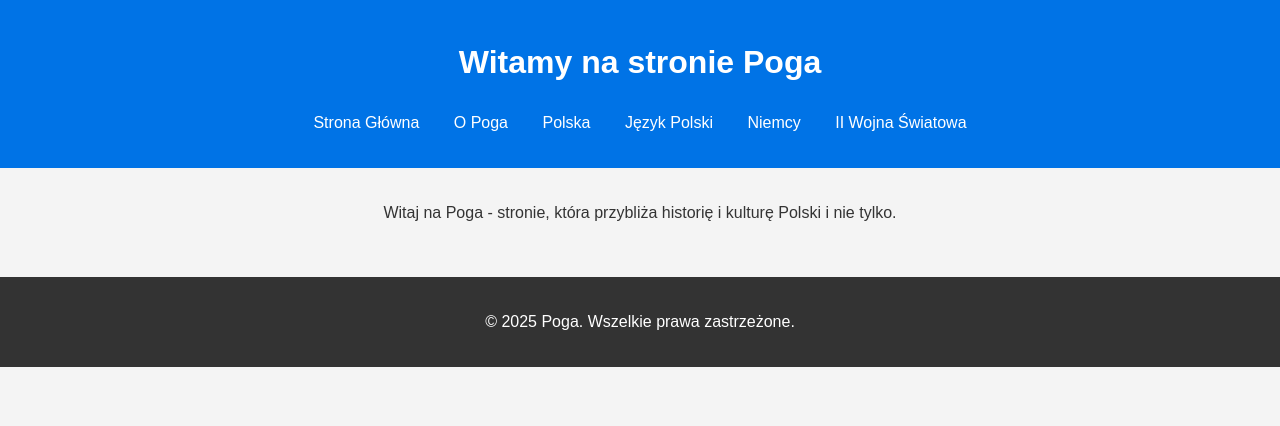
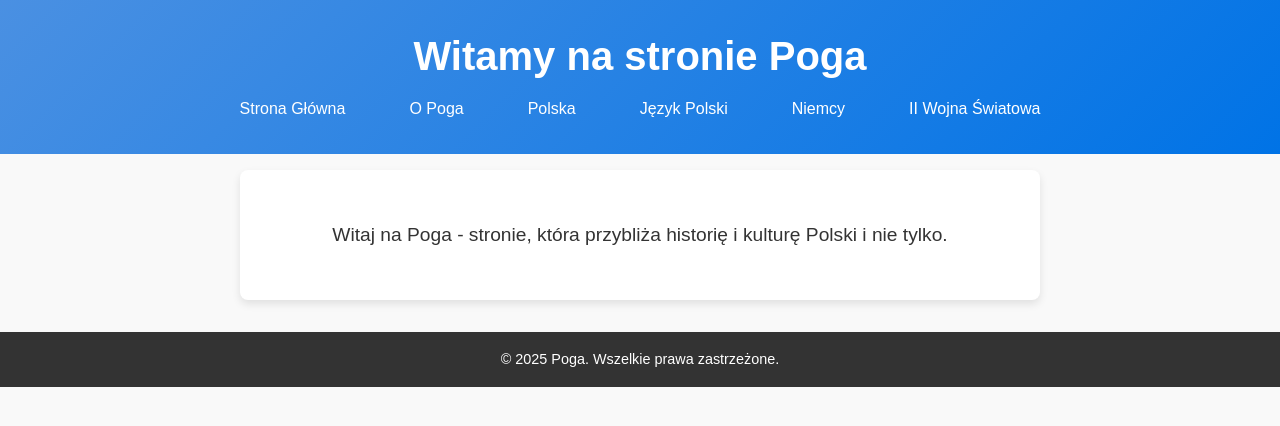
Before and after one commit to Idk-ops140/pl.poga.com, a plain HTML site: page index.html in a window 1280 px wide. Drawn offline with Linux system fonts and the light colour scheme; files that its build step writes are made by us from their sources.

Commit message:
Update style.css for my-project GitHub Pages

```diff
--- a/style.css
+++ b/style.css
@@ -1,43 +1,100 @@
-body {
-    font-family: Arial, sans-serif;
-    line-height: 1.6;
+/* Reset and Basic Styles */
+* {
     margin: 0;
     padding: 0;
-    color: #333;
-    background-color: #f4f4f4;
+    box-sizing: border-box;
 }
 
+body {
+    font-family: 'Arial', sans-serif;
+    line-height: 1.6;
+    color: #333;
+    background-color: #f9f9f9;
+    margin: 0;
+}
+
+/* Header */
 header {
-    background: #0073e6;
+    background: linear-gradient(135deg, #4a90e2, #0073e6);
     color: #fff;
-    padding: 1rem 0;
+    padding: 1.5rem 0;
     text-align: center;
 }
 
-nav ul {
-    list-style: none;
-    padding: 0;
+header h1 {
+    font-size: 2.5rem;
+    margin-bottom: 0.5rem;
 }
 
-nav ul li {
-    display: inline;
-    margin: 0 15px;
+header nav ul {
+    list-style: none;
+    display: flex;
+    justify-content: center;
+    padding: 0;
+    margin: 0.5rem 0;
 }
 
-nav ul li a {
-    color: #fff;
-    text-decoration: none;
+header nav ul li {
+    margin: 0 1rem;
 }
 
-main {
-    padding: 1rem;
-    text-align: center;
+header nav ul li a {
+    text-decoration: none;
+    color: #fff;
+    font-size: 1rem;
+    padding: 0.5rem 1rem;
+    border-radius: 5px;
+    transition: background-color 0.3s ease;
 }
 
+header nav ul li a:hover {
+    background-color: rgba(255, 255, 255, 0.2);
+}
+
+/* Main Content */
+main {
+    padding: 2rem;
+    text-align: center;
+    background: #fff;
+    margin: 1rem auto;
+    max-width: 800px;
+    border-radius: 8px;
+    box-shadow: 0 4px 8px rgba(0, 0, 0, 0.1);
+}
+
+main p {
+    font-size: 1.2rem;
+    margin: 1rem 0;
+    line-height: 1.8;
+}
+
+/* Footer */
 footer {
     text-align: center;
     background: #333;
     color: #fff;
-    padding: 1rem 0;
-    margin-top: 20px;
+    padding: 1rem;
+    font-size: 0.9rem;
+    margin-top: 2rem;
 }
+
+/* Responsive Design */
+@media (max-width: 768px) {
+    header h1 {
+        font-size: 2rem;
+    }
+
+    header nav ul {
+        flex-direction: column;
+        gap: 0.5rem;
+    }
+
+    header nav ul li {
+        margin: 0.5rem 0;
+    }
+
+    main {
+        padding: 1.5rem;
+        margin: 0.5rem;
+    }
+}
```
